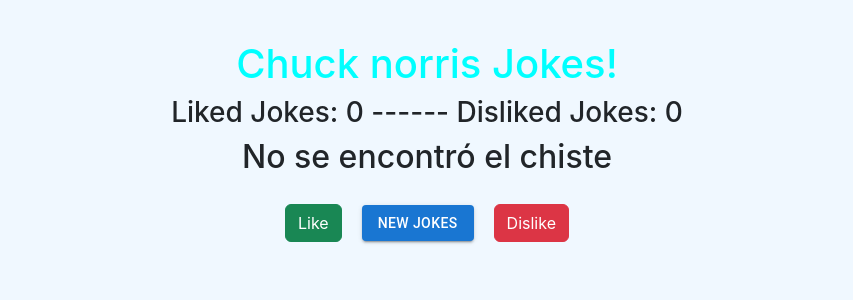
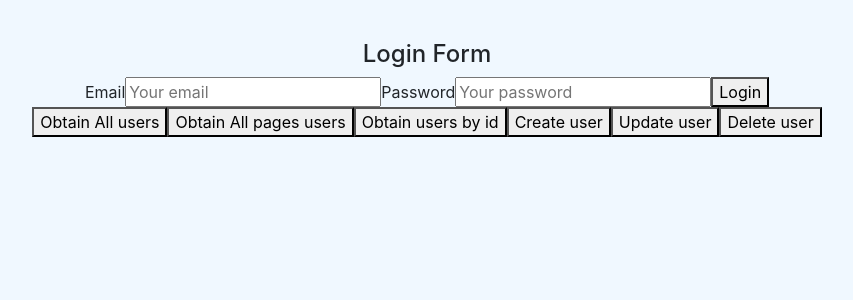
Before and after one commit to Ignacio0104/TrabajoFinalReact, a React (Create React App) app: page / in a window 1280 px wide. Shown: the top 300 px of the page, without its empty margins (213-1066 px from the left). Built offline with nearby package versions, Linux system fonts and the light colour scheme; no server answers.

Commit message:
CRUD con axios

```diff
--- a/src/App.js
+++ b/src/App.js
@@ -12,6 +12,7 @@
 import FetchExample from './components/pure/FetchExample';
 import AxiosExample from './components/pure/AxiosExample';
 import AxiosExampleEjercicio from './components/pure/AxiosExampleEjercicio';
+import AxiosCRUDExample from './components/pure/AxiosCRUDExample';
 
 function App() {
   return (
@@ -41,7 +42,8 @@
     {/* <ObservableExample></ObservableExample> */}
     {/* {<FetchExample></FetchExample>} */}
     {/* <AxiosExample></AxiosExample> */}
-    <AxiosExampleEjercicio></AxiosExampleEjercicio>
+    <AxiosCRUDExample></AxiosCRUDExample>
+    {/* <AxiosExampleEjercicio></AxiosExampleEjercicio> */}
     {/* <TaskListComponent></TaskListComponent> */}
     {/* Gestión de eventos */}
     {/*<Father></Father>*/}
--- /dev/null
+++ b/src/components/pure/AxiosCRUDExample.jsx
@@ -0,0 +1,169 @@
+import React from 'react'
+import { login,getAllPagedUser,getAllUsers, getUserById,createUser, deletUserById,updateUser } from '../../services/axiosCRUDService'
+import {Formik,Field,Form} from "formik";
+import * as Yup from "yup";
+
+export default function AxiosCRUDExample() {
+
+  const authUser = (values)=>{
+    login(values.email,values.password)
+    .then((response)=>{
+      if(response.data.token){
+        alert(JSON.stringify(response.data.token));
+        sessionStorage.setItem("token",response.data.token);
+      }else{
+        sessionStorage.removeItem("token");
+        throw new Error("Login failure");
+      }
+    }).catch((err)=>{
+      alert(`Semething went wrong ${err}`);
+      sessionStorage.removeItem("token");
+    }).finally(()=>{
+      console.log("Login ended");
+    })
+  }
+
+  const loginSchema = Yup.object().shape( //Estructura del objeto, parecido a los proptypes
+    {
+        email: Yup.string().email("Invalid email format")
+                            .required("Email is required"),
+        password: Yup.string().required("Password is required")
+    }
+  );
+
+  const initialCrendetials ={
+    email:"",
+    password:""
+}
+
+
+  const obtainAllUsers=()=>{
+    getAllUsers().then((response)=>{
+      alert(JSON.stringify(response.data.data))
+    }).catch((err)=>{
+      alert(`Semething went wrong ${err}`);
+    })
+  }
+
+  const obtainAllPagedUsers=(page)=>{
+    getAllPagedUser(page).then((response)=>{
+      alert(JSON.stringify(response.data.data))
+    }).catch((err)=>{
+      alert(`Semething went wrong ${err}`);
+    })
+  }
+
+  const obtainUserById=(id)=>{
+    getUserById(id).then((response)=>{
+      alert(JSON.stringify(response.data.data))
+    }).catch((err)=>{
+      alert(`Semething went wrong ${err}`);
+    })
+  }
+
+  const createNewUser = (name,job)=>{
+    createUser(name,job).then((response)=>{
+      if(response.status===201)
+      {
+        alert(JSON.stringify(response.data))
+      }else{
+        throw new Error("Register failure");
+      }
+    }).catch((err)=>{
+      alert(`Semething went wrong ${err}`);
+    })
+  }
+
+  const updateUserById=(id,name,job)=>{
+    updateUser(id,name,job).then((response)=>{
+      if(response.data && response.status === 200)
+      {
+        alert(JSON.stringify(response.data))
+      }
+
+    }).catch((err)=>{
+      alert(`Semething went wrong ${err}`);
+    })
+  }
+
+  const deleteUser = (id)=>{
+    deletUserById(id).then((response)=>{
+      if(response.status === 204)
+      {
+        alert("User deleted");
+      }
+
+    }).catch((err)=>{
+      alert(`Semething went wrong ${err}`);
+    })
+  }
+
+  return (
+    <div>
+       <h4>Login Form</h4>
+            <Formik initialValues={initialCrendetials}
+            validationSchema= {loginSchema}
+            onSubmit={async (values)=>{
+                authUser(values)
+                }}
+            >
+            {props=>{
+                const {
+                    values,
+                    touched,
+                    errors,
+                    isSubmitting,
+                    handleChange,
+                    handleBlur,
+                }=props
+
+                return (
+                    <Form>
+                        <label htmlFor="email"> Email </label>
+                        <Field id="email" name="email" placeholder="Your email" type="email"/>
+
+                        {errors.email && touched.email && (
+                            <div className='error'>
+                                <p>{errors.email}</p>
+                            </div>
+                        )}
+
+                        <label htmlFor="password"> Password </label>
+                        <Field id="password" name="password" placeholder="Your password" type="password"/>
+
+                        {errors.password && touched.password && (
+                            <div className='error'>
+                                <p>{errors.password}</p>
+                            </div>
+                        )}
+
+                        <button type='submit' onClick={props.login}>Login</button>
+                        {isSubmitting ? (<p>Login your credentials...</p>) : null}
+                        {/* <button type='submit' style={{display:"block",margin:"20px"}} onClick={Registrar}>Registrarse</button> */}
+                    </Form>
+                )
+            }}
+            </Formik>
+            <div>
+              <button onClick={obtainAllUsers}>
+                Obtain All users
+              </button>
+              <button onClick={()=>obtainAllPagedUsers(2)}>
+                Obtain All pages users
+              </button>
+              <button onClick={()=>obtainUserById(3)}>
+                Obtain users by id
+              </button>
+              <button onClick={()=>createNewUser("morpheus","leader")}>
+                Create user
+              </button>
+              <button onClick={()=>updateUserById(1,"morpheus","Developer")}>
+                Update user
+              </button>
+              <button onClick={()=>deleteUser(2)}>
+                Delete user
+              </button>
+            </div>
+    </div>
+  )
+}
--- a/src/components/pure/AxiosExample.jsx
+++ b/src/components/pure/AxiosExample.jsx
@@ -15,7 +15,7 @@
             (response)=>{
                 if(response.status===200)
                 {
-                    setUser(response.data.results);
+                    setUser(response.data.results[0]);
                     console.log(user);
                 }
 
@@ -27,8 +27,9 @@
     <div>
       <h1>Axios example</h1>
       {user != null?
-      (<h2>Name: {user.name} {user.name}</h2>):
+      (<h2>Name: {user.name.title} {user.name.first}</h2>):
       (<h2>No se encontró el usuario solicitado</h2>)}
+      <button onClick={obtainUser}>Random User</button>
     </div>
   )
 }
--- a/src/services/axios-service.js
+++ b/src/services/axios-service.js
@@ -1,4 +1,6 @@
 import APIRequest from "../utils/config/axio.config";
+
+
 
 export default function getRandomUser(){
     return APIRequest.get("/",  //Esto seria lo mismo que poner axios.get, pero de esta forma usamos nuestra config
--- /dev/null
+++ b/src/services/axiosCRUDService.js
@@ -0,0 +1,42 @@
+import axios from "axios";
+
+export const login = (email,password)=>{
+
+    let body = {
+        email:email,
+        password:password
+    }
+    return axios.post("https://reqres.in/api/login",body);
+}
+
+export const getAllUsers = ()=>{
+    return axios.get("https://reqres.in/api/users");
+}
+
+export const getAllPagedUser= (page)=>{
+    return axios.get(`https://reqres.in/api/users?page=${page}`);
+}
+
+export const getUserById= (id)=>{
+    return axios.get(`https://reqres.in/api/users/${id}`);
+}
+
+export const createUser = (name,job)=>{
+    let body = {
+        name:name,
+        job:job
+    }
+    return axios.post("https://reqres.in/api/users",body);
+}
+
+export const updateUser = (id,name,job)=>{
+    let body = {
+        name:name,
+        job:job
+    }
+    return axios.put(`https://reqres.in/api/users/${id}`,body);
+}
+
+export const deletUserById= (id)=>{
+    return axios.delete(`https://reqres.in/api/users/${id}`);
+}
```
